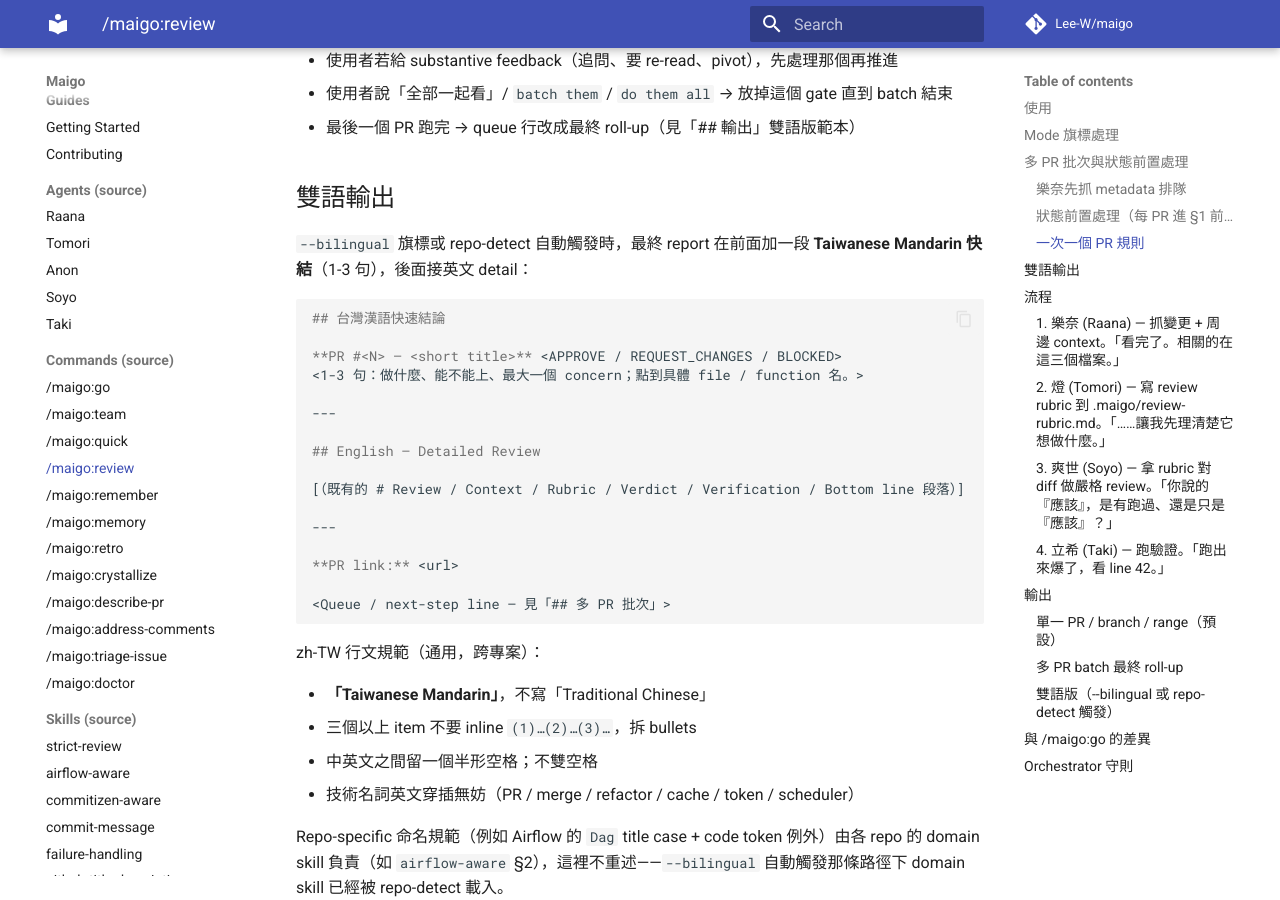
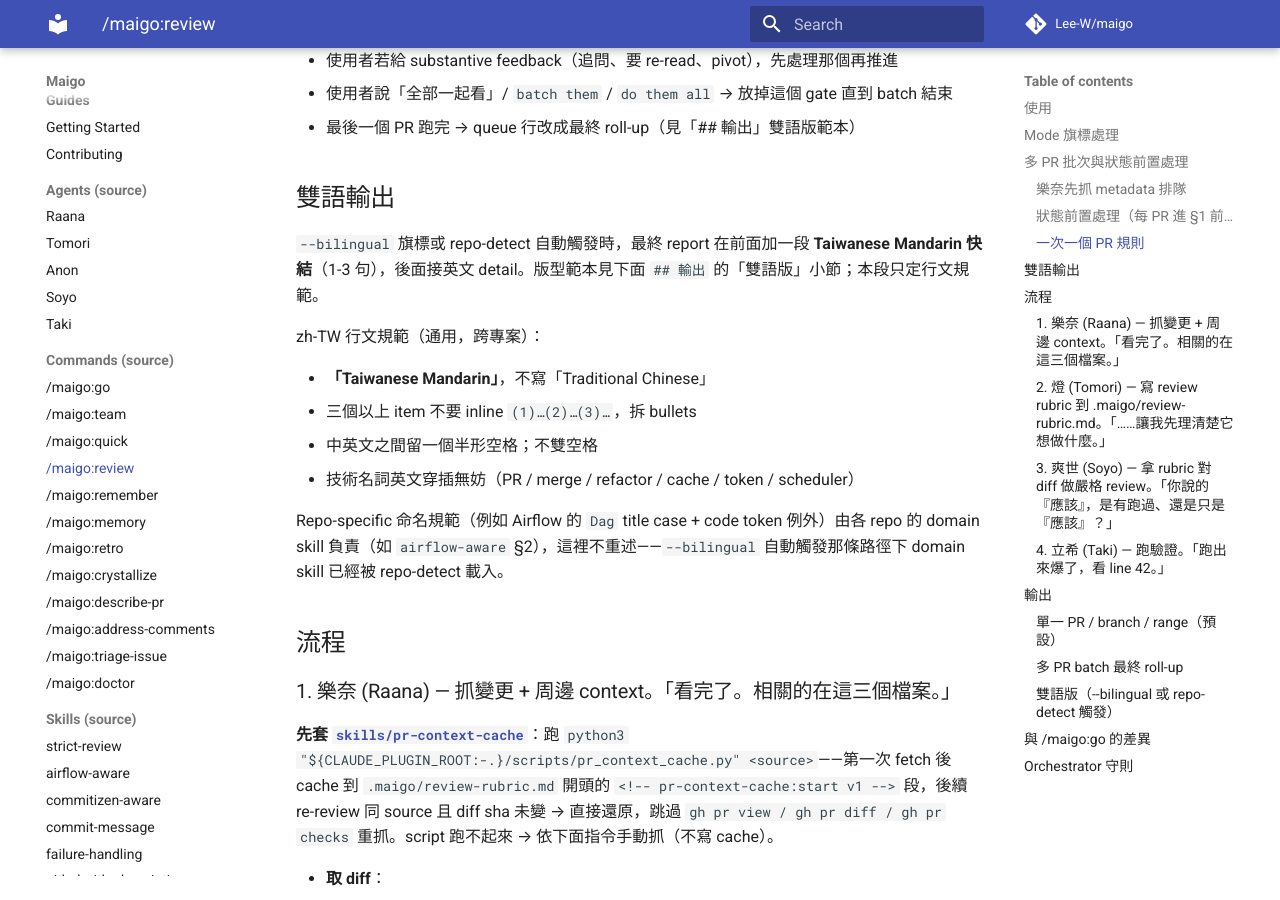
Before and after one commit to Lee-W/maigo, an MkDocs documentation site: the page built from docs/commands/review.md, in a window 1280 px wide and 900 px high, scrolled down 3953 px. Built offline with MkDocs 1.6.1 and Material for MkDocs 9.7.7, drawn with Linux system fonts in a browser that asks for light colours; comment, search, counter and statistics services are not loaded.

Commit message:
refactor(skills,commands): trim duplicated and over-long recipe prose
- review.md: merge the bilingual output template that appeared twice;
  the conceptual section now points to the canonical one under 輸出
- airflow-aware: collapse the inlined uv.lock drift diagnostic to a
  trigger + one-line fix + pointer; full recipe already lives in
  references/review-checks.md
- address-comments: drop the duplicated prose around the review-url
  GraphQL workaround, keep the query itself

No behaviour change; validate_plugin (14/14) and mkdocs --strict pass.

Co-Authored-By: Claude Opus 4.8 <noreply@anthropic.com>

````diff
--- a/commands/review.md
+++ b/commands/review.md
@@ -107,26 +107,7 @@ Queue 還剩 **#Y**, **#Z** — 說 next（「好」/繼續/ok 都行）我再
 
 ## 雙語輸出
 
-`--bilingual` 旗標或 repo-detect 自動觸發時，最終 report 在前面加一段 **Taiwanese Mandarin 快結**（1-3 句），後面接英文 detail：
-
-```markdown
-## 台灣漢語快速結論
-
-**PR #<N> — <short title>** <APPROVE / REQUEST_CHANGES / BLOCKED>
-<1-3 句：做什麼、能不能上、最大一個 concern；點到具體 file / function 名。>
-
----
-
-## English — Detailed Review
-
-[（既有的 # Review / Context / Rubric / Verdict / Verification / Bottom line 段落）]
-
----
-
-**PR link:** <url>
-
-<Queue / next-step line — 見「## 多 PR 批次」>
-```
+`--bilingual` 旗標或 repo-detect 自動觸發時，最終 report 在前面加一段 **Taiwanese Mandarin 快結**（1-3 句），後面接英文 detail。版型範本見下面 `## 輸出` 的「雙語版」小節；本段只定行文規範。
 
 zh-TW 行文規範（通用，跨專案）：
 
````
Also changed, not shown: commands/address-comments.md (+2 -5 lines), skills/airflow-aware/SKILL.md (+9 -27 lines).
